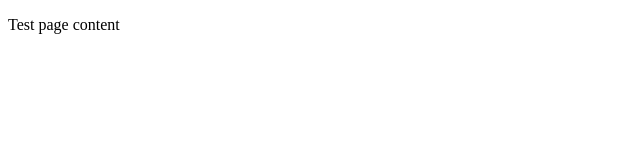
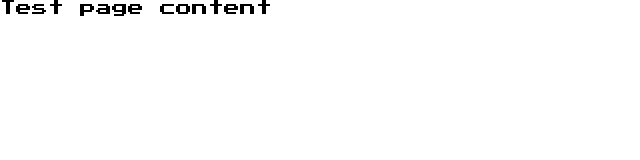
Before and after one commit to hannahgooding/fac-calculator, a plain HTML site: page index.html in a window 1280 px wide. Shown: the whole page, without its empty margins (0-640 px from the left). Drawn offline with Linux system fonts and the light colour scheme.

Commit message:
Importing font

```diff
--- a/index.html
+++ b/index.html
@@ -4,6 +4,7 @@
     <meta charset="utf-8">
     <title>FAC Pre-course Project: Vanilla JS Calculator</title>
     <link rel="stylesheet" type="text/css" href="style.css">
+    <link href="https://fonts.googleapis.com/css?family=Press+Start+2P&display=swap" rel="stylesheet">
   </head>
   <body>
     <p>Test page content</p>
--- a/style.css
+++ b/style.css
@@ -0,0 +1,6 @@
+* {
+  body: 0;
+  margin: 0;
+  box-sizing: border-box;
+  font-family: 'Press Start 2P', cursive;
+}
```
